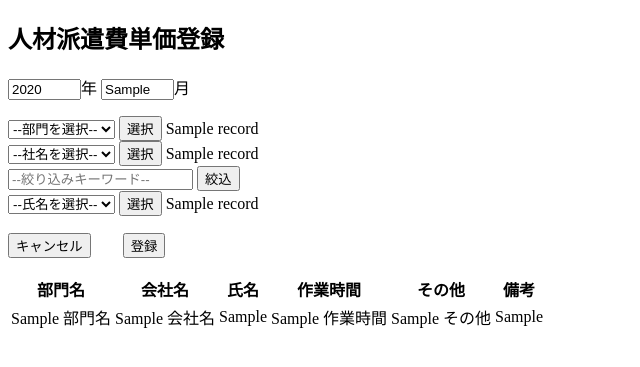
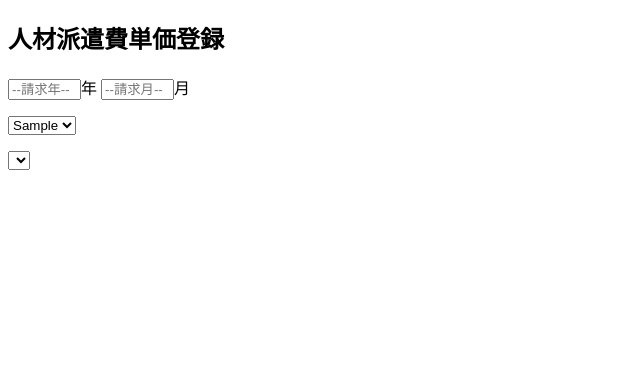
Before and after one commit to YShiozaki01/temporary_staffing, a Flask app: template templates/index.html in a window 1280 px wide. Shown: the top 367 px of the page, without its empty margins (0-640 px from the left). Run offline with Flask 3, Linux system fonts and the light colour scheme; the template is opened without the code that fills it: most values are stand-ins (such as "Sample title", 1, 10 or a date in 2020); lists and menus that the app fills with data are empty.

Commit message:
feat: 年月の入力欄と、部門と業者のプルダウンメニューを追加

```diff
--- a/app.py
+++ b/app.py
@@ -1,17 +1,12 @@
 from flask import Flask, render_template, request, redirect, url_for
 import sqlite3
-from register import DataRegistration
 
 app = Flask(__name__)
 
-# DATABASE = "./database/database.db"
 DATABASE = "./database/database.db"
 
-global record
-global record2
-record = {}
-record2 = {}
-
+global send_dict
+send_dict = {}
 
 def get_db_connection():
     connection = sqlite3.connect(DATABASE)
@@ -19,144 +14,42 @@ def get_db_connection():
     return connection
 
 
-# リストを取得
-def get_pulldown_list(name):
-    dept_cd = record["dept_cd"] if "dept_cd" in record else "%"
-    vendor_cd = record["vendor_cd"] if "vendor_cd" in record else 0
-    keyword = record["keyword"] if "keyword" in record else "%"
-    sql_dept = """
-        SELECT コード, 名称 FROM MDepartment;
-        """
-    sql_vendor = f"""
-        SELECT コード, 名称 FROM MVendor WHERE 部門 = '{dept_cd}';
-        """
-    sql_human = f"""
-        SELECT コード, 名称 || ' 【' || 業務内容 || ' ' || 基本単価 || '】'
-        as 人材
-        FROM MHuman_resources
-        WHERE 業者コード = {vendor_cd};
-        """
-    sql_human_2 = f"""
-        SELECT コード, 名称 || ' 【' || 業務内容 || ' ' || 基本単価 || '】'
-        as 人材
-        FROM MHuman_resources
-        WHERE 業者コード = {vendor_cd} AND 名称 like '%{keyword}%';
-        """
-    if name == "dept":
-        sql = sql_dept
-    elif name == "vendor":
-        sql = sql_vendor
-    elif name == "human":
-        sql = sql_human
-    elif name == "human2":
-        sql = sql_human_2
+# 部門のリストを作成
+def get_department_list():
+    sql = "SELECT * FROM MDepartment;"
     conn = get_db_connection()
     cur = conn.cursor()
     cur.execute(sql)
-    pulldown_list = cur.fetchall()
-    return pulldown_list
+    result = cur.fetchall()
+    return result
 
 
-# 表示用の名称を取得
-def get_display_name(name):
-    if name == "dept":
-        table_name = "MDepartment"
-        code = record["dept_cd"]
-    elif name == "vendor":
-        table_name = "MVendor"
-        code = record["vendor_cd"]
-    elif name == "human":
-        table_name = "MHuman_resources"
-        code = record["human_cd"]
-    sql = f"""
-        SELECT * FROM {table_name} WHERE コード = '{code}';
-        """
+# 業者のリストを作成
+def get_vendor_list(department_code):
+    sql = f"SELECT * FROM MVendor WHERE 部門 = '{department_code}';"
     conn = get_db_connection()
     cur = conn.cursor()
     cur.execute(sql)
-    result = cur.fetchone()
-    display_name = result["名称"]
-    return display_name
-
-
-# 人材の情報を取得
-def get_human_info(code):
-    sql = f"""
-        SELECT * FROM MHuman_resources WHERE コード = '{code}';
-        """
-    conn = get_db_connection()
-    cur = conn.cursor()
-    cur.execute(sql)
-    result = cur.fetchone()
+    result = cur.fetchall()
     return result
 
 
-@app.route("/", methods=["get", "post"])
+@app.route("/", methods=["GET", "POST"])
 def index():
-    record["dept_list"] = get_pulldown_list("dept")
-    return render_template("index.html", record=record)
+    send_dict["department_list"] = get_department_list()
+    return render_template("index.html", send_dict = send_dict)
 
+@app.route("/vendor_list_gen", methods=["POST"])
+def vendor_list_gen():
+    department_code = request.form.get("department")
+    send_dict["vendor_list"] = get_vendor_list(department_code)
+    # for vendor in vendor_list:
+    #     print(list(vendor))
+    return redirect(url_for("index"))
 
-@app.route("/select_1", methods=["get", "post"])
-def select_1():
-    record["year"] = request.form.get("year")
-    record["month"] = request.form.get("month")
-    record["dept_cd"] = request.form.get("code_dept")
-    print(request.form.get("code_dept"))
-    # if "dept_cd" in record:
-    if not record["dept_cd"] is None:
-        record["dept_name"] = get_display_name("dept")
-        record["vendor_list"] = get_pulldown_list("vendor")
-    return render_template("index.html", record=record)
-
-
-@app.route("/select_2", methods=["get", "post"])
-def select_2():
-    record["vendor_cd"] = request.form.get("code_vendor")
-    if "vendor_cd" in record:
-        record["vendor_name"] = get_display_name("vendor")
-        record["human_list"] = get_pulldown_list("human")
-    return render_template("index.html", record=record)
-
-
-@app.route("/keyword", methods=["post"])
-def keyword():
-    record["keyword"] = request.form.get("keywd")
-    record["human_list"] = get_pulldown_list("human2")
-    return render_template("index.html", record=record)
-
-
-@app.route("/select_3", methods=["get", "post"])
-def select_3():
-    input_result = ""
-    if request.form.get("btn") == "s":
-        record["human_cd"] = request.form.get("code_human")
-        if "human_cd" in record:
-            record["human_name"] = get_display_name("human")
-            human_info = get_human_info(record["human_cd"])
-            record2["info_1"] = human_info["勤務帯"]
-            record2["info_2"] = human_info["業務内容"]
-            record2["info_3"] = human_info["基本単価"]
-        start_flg = True
-    elif request.form.get("btn") == "c":
-        start_flg = False
-        del record["human_cd"]
-        record["human_list"] = get_pulldown_list("human")
-        if "keyword" in record:
-            del record["keyword"]
-        record2.clear()
-    elif request.form.get("btn") == "r":
-        start_flg = False
-        record["working_hours"] = request.form.get("working_hours")
-        record["others"] = request.form.get("others")
-        record["remarks"] = request.form.get("remarks")
-        dr = DataRegistration(record)
-        dr.regist_data()
-        input_result = dr.input_result()
-    return render_template("index.html", record=record,
-                           record2=record2, start_flg=start_flg,
-                           input_result=input_result)
-
+@app.route("/regist", methods=["POST"])
+def regist():
+    return "Under construction"
 
 if __name__ == "__main__":
     app.debug = True
--- a/templates/index.html
+++ b/templates/index.html
@@ -1,100 +1,46 @@
 {% extends "layout.html" %}
 
 {% block body %}
+<form action="{{ url_for('regist') }}" method="post">
+    <input type="text" name="year" size="6" placeholder="--請求年--">年
+    <input type="text" name="month" size="6" placeholder="--請求月--">月
+    <p>
+        <select name="department" class="select1">
+            {% for department in send_dict["department_list"] %}
+            <option value={{ department["コード"] }}>{{ department["名称"] }}</option>
+            {% endfor %}
+        </select>
+        <script>
+            const select1 = document.querySelector(".select1");
+            select1.addEventListener("input", function (event) {
+                const value = event.currentTarget.value;
+                // JavaScriptから直接送信
+                const form = document.createElement("form");
+                const request = document.createElement("input");
 
-<form action="{{ url_for('select_1') }}" method="post">
-    <a><input type="text" name="year" size="6" placeholder="--請求年--"
-        value={% if record["year"] %}{{ record["year"] }}{% endif %}>年</a>
-    <a><input type="text" name="month" size="6" placeholder="--請求月--"
-        value={% if record["month"] %}{{ record["month"] }}{% endif %}>月</a>
-    <p></p>
-    <select name="code_dept">
-        <option disabled selected>--部門を選択--</option>
-        {% for dept in record["dept_list"] %}
-            <option value={{ dept["コード"] }}>{{ dept["名称"] }}</option>
-        {% endfor %}
-    </select>
-    <input type="submit" value="選択">
-    {% if not start_flg %}
-        <a>{{ record["dept_name"] }}</a>
-    {% endif %}
+                form.method = "POST";
+                form.action = "/vendor_list_gen"
+
+                request.type = "hidden";
+                request.name = "department";
+                request.value = value
+
+                form.append(request);
+                document.body.append(form);
+
+                form.submit();
+            });
+        </script>
+    </p>
+    <p>
+        <select name="vendor" class="select1">
+            {% if "vendor_list" in send_dict %}
+                {% for vendor in send_dict["vendor_list"] %}
+                    <option value={{ vendor["コード"] }}>{{ vendor["名称"] }}</option>
+                {% endfor %}
+            {% endif %}
+        </select>
+    </p>
 </form>
 
-<form action="{{ url_for('select_2') }}" method="post">
-    <select name="code_vendor">
-        <option disabled selected>--社名を選択--</option>
-        {% for vendor in record["vendor_list"] %}
-            <option value={{ vendor["コード"] }}>{{ vendor["名称"] }}</option>
-        {% endfor %}
-    </select>
-    <input type="submit" value="選択">
-    {% if not start_flg %}
-        <a>{{ record["vendor_name"] }}</a>
-    {% endif %}
-</form>
-
-<form action="{{ url_for('keyword') }}" method="post">
-    <input type="text" name="keywd" placeholder="--絞り込みキーワード--"
-    value={% if record["keyword"] %}{{ record["keyword"] }}{% endif %}>
-    <input type="submit" value="絞込">
-</form>
-
-<form action="{{ url_for('select_3') }}" method="post">
-    <select name="code_human">
-        <option disabled selected>--氏名を選択--</option>
-        {% for human in record["human_list"] %}
-            <option value={{ human["コード"] }}>{{ human["人材"] }}</option>
-        {% endfor %}
-    </select>
-    <button type="submit" name="btn" value="s">選択</button>
-    {% if not start_flg %}
-        <a>{{ record["human_name"] }}</a>
-    {% endif %}
-    {% if start_flg %}
-        <table border="0">
-            <tr><td>部門：</td><td>　</td><td>{{ record["dept_name"] }}</td></tr>
-            <tr><td>社名：</td><td>　</td><td>{{ record["vendor_name"] }}</td></tr>
-            <tr><td>氏名：</td><td>　</td><td>{{ record["human_name"] }}</td></tr>
-            <tr><td>勤務帯：</td><td>　</td><td>{{ record2["info_1"] }}</td></tr>
-            <tr><td>業務内容：</td><td>　</td><td>{{ record2["info_2"] }}</td></tr>
-            <tr><td>基本単価：</td><td>　</td><td>{{ record2["info_3"] }}</td></tr>
-
-            <tr><td>作業時間：</td><td>　</td><td><input type="text" name="working_hours"></td></tr>
-            <tr><td>その他：</td><td>　</td><td><input type="text" name="others"></td></tr>
-            <tr><td>備考：</td><td>　</td><td><textarea name="remarks" rows="3"></textarea></td></tr>
-        </table>
-    {% endif %}
-    <p>
-        <table>
-            <tr><button type="submit" name="btn" value="c">キャンセル</button></tr>
-            <tr>　　</tr>
-            <tr><button type="submit" name="btn" value="r">登録</button></tr>
-        </table>
-    </p>
-
-</form>
-
-{% if input_result %}
-    <table>
-        <tr>
-            <th>部門名</th>
-            <th>会社名</th>
-            <th>氏名</th>
-            <th>作業時間</th>
-            <th>その他</th>
-            <th>備考</th>
-        </tr>
-        {% for row in input_result %}
-            <tr>
-                <td>{{ row["部門名"] }}</td>
-                <td>{{ row["会社名"] }}</td>
-                <td>{{ row["氏名"] }}</td>
-                <td>{{ row["作業時間"] }}</td>
-                <td>{{ row["その他"] }}</td>
-                <td>{{ row["備考"] }}</td>
-            </tr>
-        {% endfor %}
-    </table>
-{% endif %}
-
 {% endblock %}
```
Also changed, not shown: templates/index copy.html (added, +100 -0 lines).
